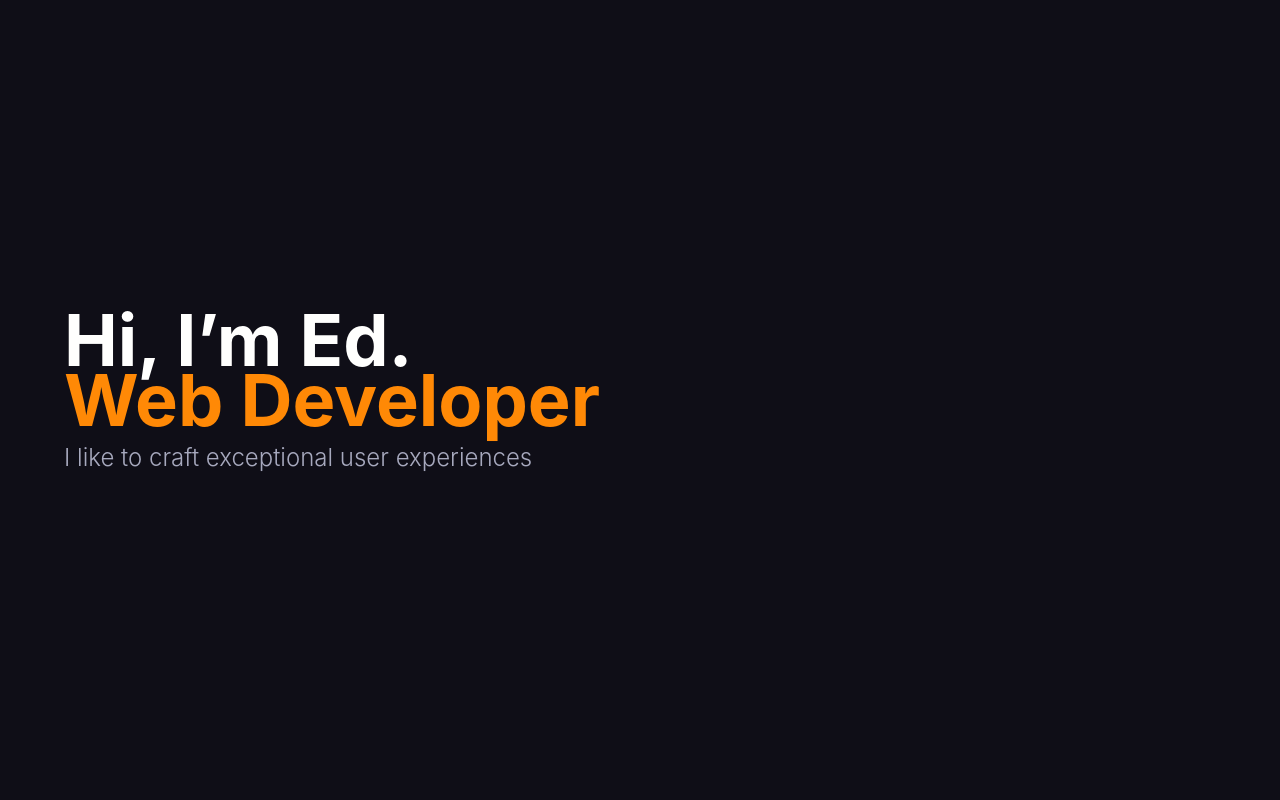
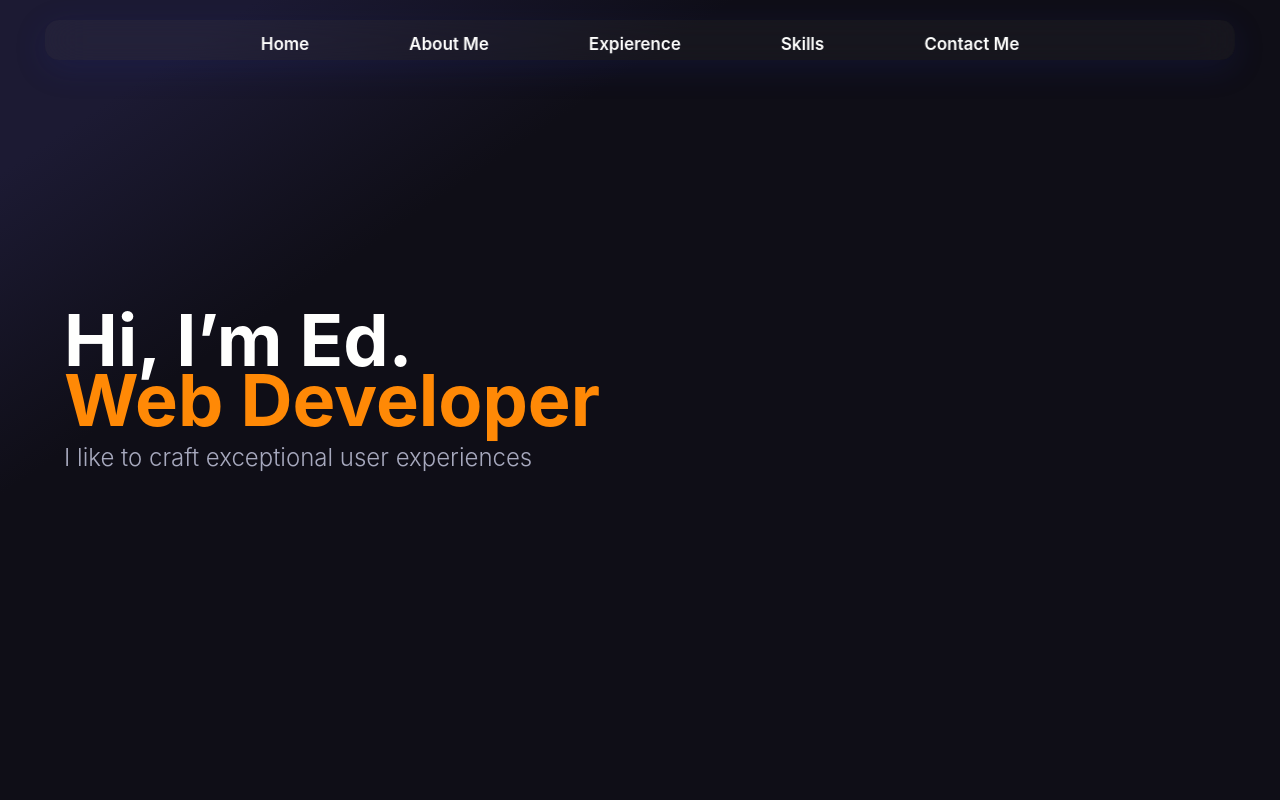
Before and after one commit to EdvinasOak/WebCv2023, a React (Vite) app: page / in a window 1280 px wide. Shown: the top 800 px of the page. Built offline with nearby package versions, Linux system fonts and the light colour scheme.

Commit message:
Create Glassmorphic Navbar component

```diff
--- a/src/App.css
+++ b/src/App.css
@@ -63,5 +63,48 @@
     position: absolute;
     transform: translateY(30vh);
     max-width: 38.5vw;
+    font-size: 2vh;
+    font-weight: 500;
   }
 }
+
+
+/* Navbar */
+
+.Navbar {
+  position: fixed;
+  top: 5%;
+  width: 93%;
+  height: 5%;
+  font-weight: 600;
+  border-radius: 14px;
+  left: 50%;
+
+  transform: translate(-50%, -50%);
+  background: rgba(155, 155, 155, 0.06);
+  box-shadow: 0 8px 32px 0 rgba(31, 38, 135, 0.2);
+  backdrop-filter: blur(20px);
+  -webkit-backdrop-filter: blur(8.5px);
+
+  text-align: center;
+  z-index: 1000;
+
+}
+
+li {
+  left: 50%;
+  list-style-type: none;
+  color: #fffffe;
+  cursor: pointer;
+
+  padding: 12px 50px;
+  text-decoration: none;
+  font-size: 17px;
+  display: inline-block;
+}
+
+li:hover {
+
+  text-shadow: #fffffe 1px 0 10px;
+  transition: all 0.1s ease-in-out;
+}
--- a/src/App.tsx
+++ b/src/App.tsx
@@ -1,11 +1,13 @@
 import './App.css'
 import Home from './Home'
 import About from './About'
+import Navbar from './Navbar'
 
 function App() {
 
   return (
     <>
+     <Navbar/>
      <Home/>
      <About/>
     </>
--- /dev/null
+++ b/src/Navbar.tsx
@@ -0,0 +1,13 @@
+const Navbar = () => {
+    return (
+        <div className='Navbar'>
+            <li>Home</li>
+            <li>About Me</li>
+            <li>Expierence</li>
+            <li>Skills</li>
+            <li>Contact Me</li>
+        </div>
+      );
+}
+
+export default Navbar;
--- a/src/index.css
+++ b/src/index.css
@@ -11,8 +11,9 @@
   text-rendering: optimizeLegibility;
   -webkit-font-smoothing: antialiased;
   -moz-osx-font-smoothing: grayscale;
-  background-color: #0F0E17;
-  overflow: scroll;
+
+  background: #0F0E17;
+  background: linear-gradient(146deg, rgba(28, 26, 51, 1) 7%, rgba(15, 14, 23, 1) 20%);
 
   margin: 0;
   padding: 0;
```
